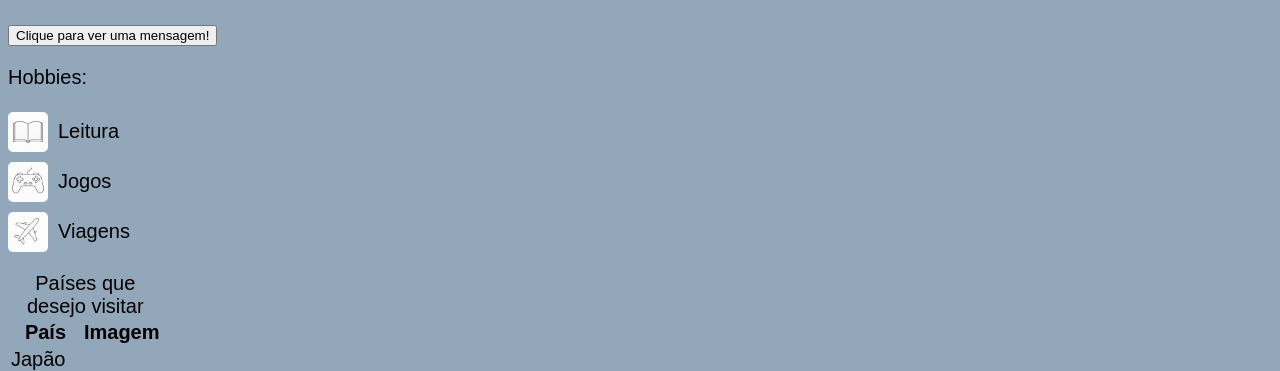
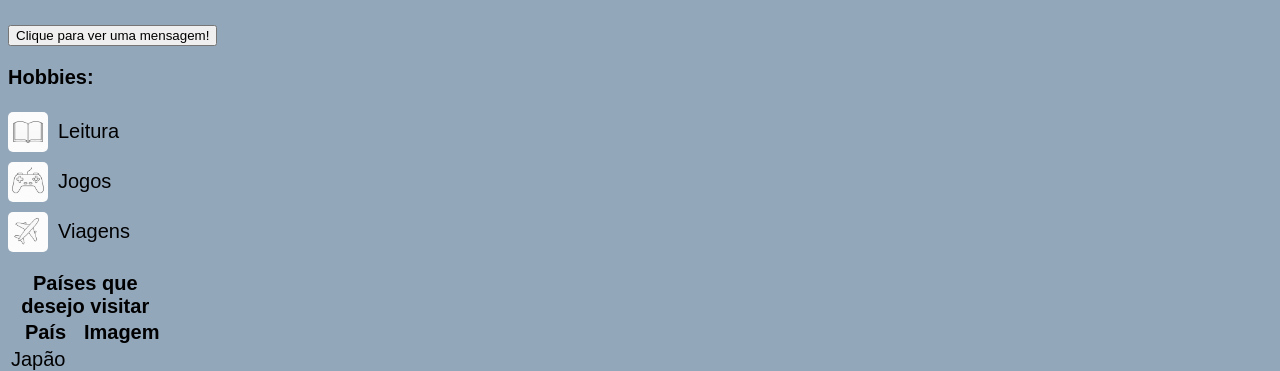
Before and after one commit to PvKriiger/fds.uninter.trabalho, a plain HTML site: page index.html in a window 1280 px wide. Shown: the part 859-1230 px from the top of the page. Drawn offline with Linux system fonts and the light colour scheme.

Commit message:
Update index.html

```diff
--- a/index.html
+++ b/index.html
@@ -22,7 +22,7 @@
         habilidades e experiências.</p>
     <button id="botao">Clique para ver uma mensagem!</button>
     <div id="exibirTexto"></div>
-    <ul>Hobbies: <br><br>
+    <ul><b>Hobbies:</b> <br><br>
         <li>
             <div class="imagem">
                 <img src="https://raw.githubusercontent.com/PvKriiger/fds.uninter.trabalho/main/img/imagem%20livro.png">
@@ -43,7 +43,7 @@
         </li>
     </ul>
     <table class="tabela">
-        <caption>Países que desejo visitar</caption>
+        <caption><b>Países que desejo visitar</b></caption>
         <tr>
             <th>País</th>
             <th>Imagem</th>
```
